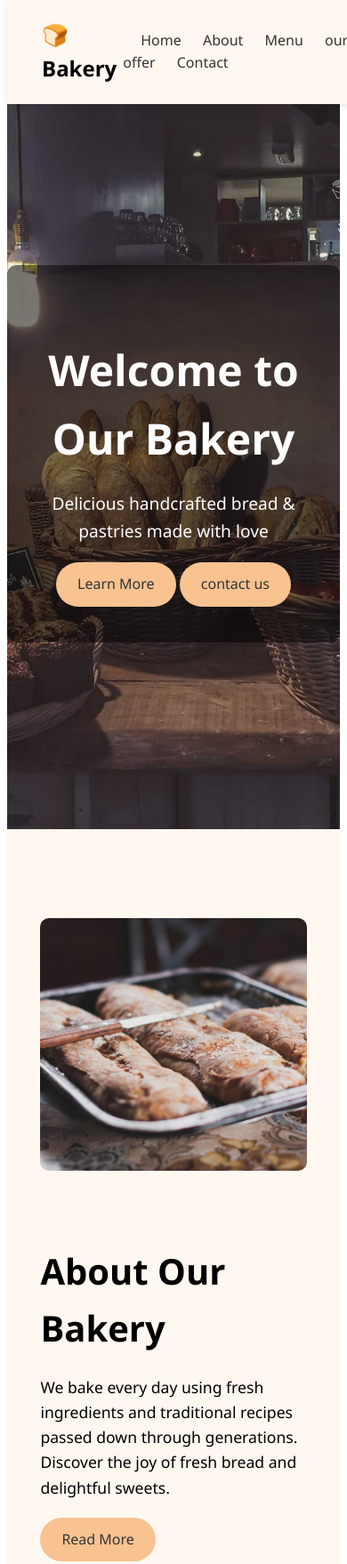
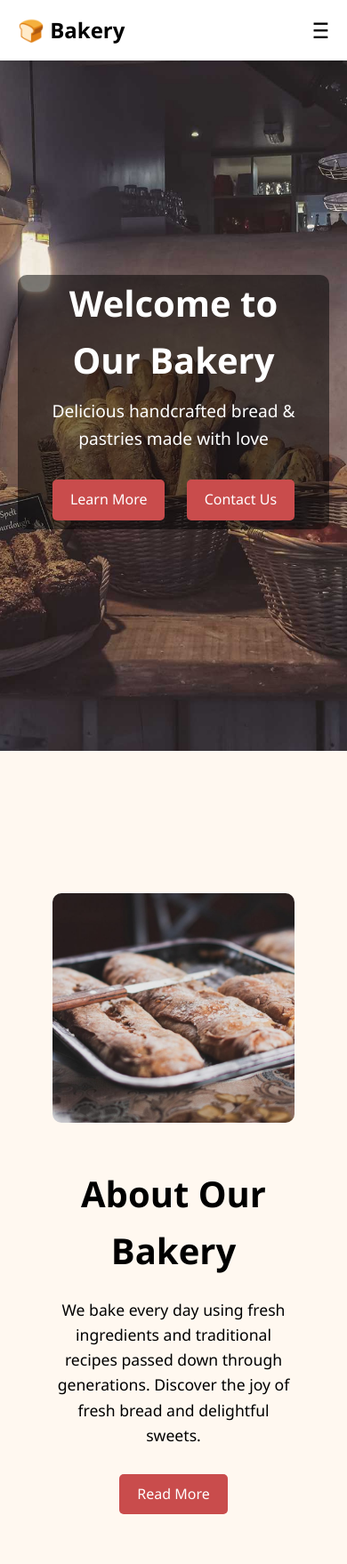
Before and after one commit to AbboudMohamed/Day-8-Task---Bakery, a plain HTML site: page index.html in a window 390 px wide. Shown: the top 1758 px of the page at 89% size. Drawn offline with Linux system fonts and the light colour scheme.

Commit message:
responsive design added

```diff
--- a/index.html
+++ b/index.html
@@ -10,6 +10,14 @@
 </head>
 
 <body>
+    <script>
+        const menuToggle = document.getElementById('menuToggle');
+        const navLinks = document.querySelector('.nav-links');
+
+        menuToggle.addEventListener('click', () => {
+            navLinks.classList.toggle('active');
+        });
+    </script>
 
     <header class="navbar transparent" id="navbar">
         <div class="logo">🍞 Bakery</div>
@@ -22,18 +30,21 @@
         </nav>
         <div class="menu-toggle" id="menuToggle">☰</div>
     </header>
-
-    <section class="hero">
-        <div class="hero-content" data-aos="zoom-in" data-aos-duration="1000">
+    <section class="hero"
+        style="background-image: url('BAKERY.jpeg'); background-size: cover; background-position: center; height: 100vh;">
+        <div class="hero-content">
             <h1>Welcome to Our Bakery</h1>
             <p>Delicious handcrafted bread & pastries made with love</p>
             <a href="#about" class="btn">Learn More</a>
-            <a href="#about" class="btn">contact us</a>
+            <a href="#about" class="btn">Contact Us</a>
         </div>
     </section>
 
+
+
     <section class="about" id="about">
         <div class="about-container">
+
             <div class="about-img" data-aos="fade-right" data-aos-duration="1000">
                 <img src="images/alexandru-stavrica-170390-800x760.jpg" alt="Baking Image">
             </div>
--- a/style.css
+++ b/style.css
@@ -41,11 +41,11 @@ body {
 }
 
 .hero {
-    background-image: url('images/drew-coffman-1872.jpg');
+    background-image: url('BAKERY.jpeg');
     background-attachment: fixed;
     background-size: cover;
     background-position: center;
-    height: 100vh;
+    height: 0;
     color: white;
     display: flex;
     align-items: center;
@@ -117,3 +117,120 @@ body {
     font-size: 1.1em;
     margin-bottom: 20px;
 }
+
+/* Reset */
+* {
+    margin: 0;
+    padding: 0;
+    box-sizing: border-box;
+}
+
+/* Base */
+body {
+    font-family: 'Segoe UI', Tahoma, Geneva, Verdana, sans-serif;
+    line-height: 1.6;
+}
+
+/* Navbar */
+.navbar {
+    display: flex;
+    justify-content: space-between;
+    align-items: center;
+    padding: 15px 20px;
+    background-color: #fff;
+    position: fixed;
+    width: 100%;
+    z-index: 1000;
+    top: 0;
+}
+
+.nav-links {
+    display: flex;
+    gap: 20px;
+}
+
+.menu-toggle {
+    display: none;
+    font-size: 24px;
+    cursor: pointer;
+}
+
+/* Hero section */
+.hero {
+    padding: 120px 20px 60px;
+    background: #f5e8dc;
+    text-align: center;
+}
+
+.hero-content h1 {
+    font-size: 2.5em;
+    margin-bottom: 10px;
+}
+
+.btn {
+    display: inline-block;
+    margin: 10px;
+    padding: 10px 20px;
+    background: #c94c4c;
+    color: #fff;
+    text-decoration: none;
+    border-radius: 5px;
+}
+
+/* About section */
+.about-container {
+    display: flex;
+    justify-content: space-between;
+    align-items: center;
+    padding: 60px 20px;
+    gap: 40px;
+}
+
+.about-img img {
+    width: 100%;
+    max-width: 400px;
+    height: auto;
+}
+
+.about-text {
+    flex: 1;
+}
+
+/* Responsive Design */
+@media (max-width: 768px) {
+    .nav-links {
+        display: none;
+        flex-direction: column;
+        background-color: #fff;
+        position: absolute;
+        top: 60px;
+        right: 0;
+        width: 200px;
+        padding: 15px;
+        box-shadow: 0 4px 6px rgba(0, 0, 0, 0.1);
+    }
+
+    .nav-links.active {
+        display: flex;
+    }
+
+    .menu-toggle {
+        display: block;
+    }
+
+    .about-container {
+        flex-direction: column;
+        align-items: center;
+    }
+
+    .about-img,
+    .about-text {
+        width: 100%;
+        text-align: center;
+    }
+
+    .hero-content {
+        padding: 0 20px;
+        text-align: center;
+    }
+}
```
Also changed, not shown: BAKERY.jpeg (added).
